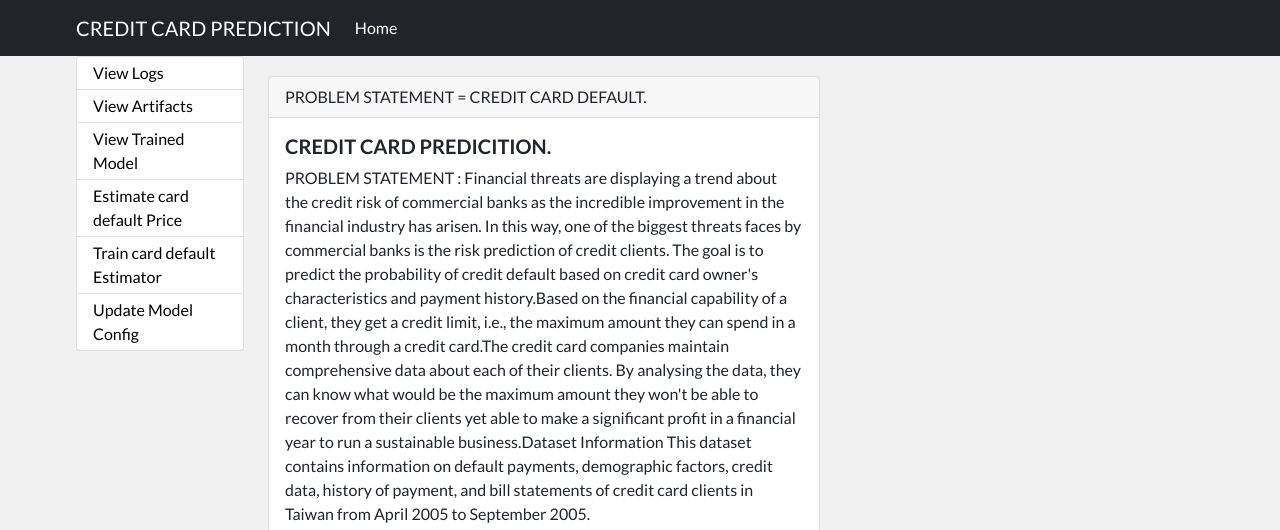
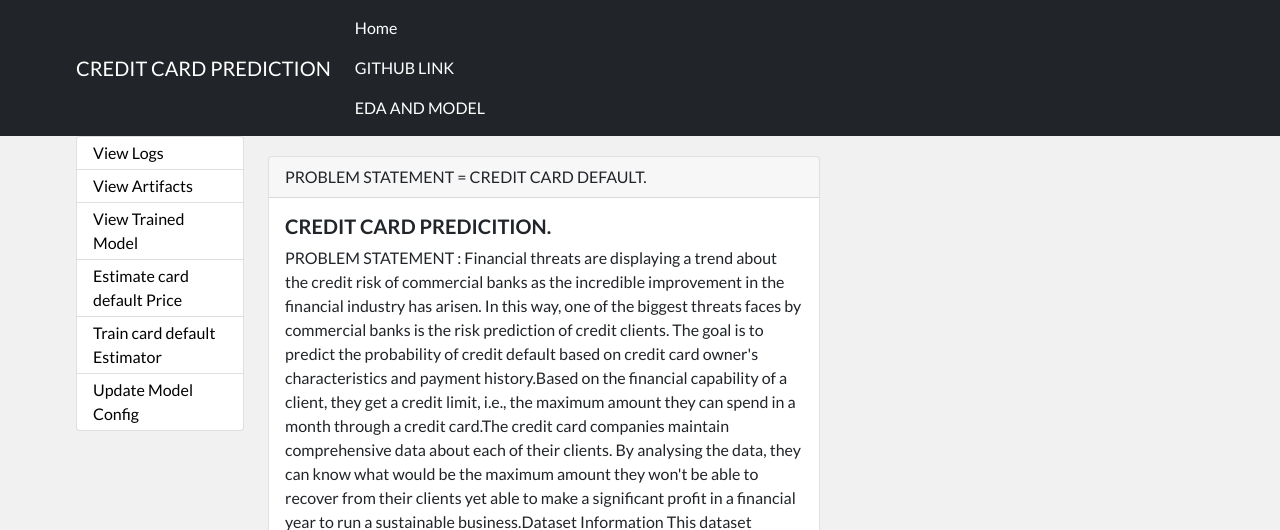
Before and after one commit to sadishpitchandi/-sadishpitchandi-Credit-Card-Default-Prediction, a Flask app: page / in a window 1280 px wide. Shown: the top 530 px of the page. Run offline with Flask 2, Linux system fonts and the light colour scheme; some libraries are stand-ins or nearby versions.

Commit message:
Update header.html

```diff
--- a/templates/header.html
+++ b/templates/header.html
@@ -62,7 +62,8 @@ table-layout: fixed;
                 <ul class="navbar-nav me-auto mb-2 mb-lg-0">
                     <li class="nav-item">
                         <a class="nav-link active" aria-current="page" href="/">Home</a>
-
+                        <a class="nav-link active" aria-current="page" href="https://github.com/sadishpitchandi/-sadishpitchandi-Credit-Card-Default-Prediction">GITHUB LINK</a>
+                        <a class="nav-link active" aria-current="page" href="https://github.com/sadishpitchandi/PYTHON-BASIC-PROGRAM/blob/main/Eda%2C%20models.ipynb">EDA AND MODEL </a>
                 </ul>
             </div>
         </div>
@@ -76,7 +77,7 @@ table-layout: fixed;
         <div class="col-md-2 col-sm-12 col-lg-2">
             <ul class=" list-group ">
                 <li class="list-group-item py-1  {% if 'log' in request.path %} active {% endif %}">
-                    <a  style=" text-decoration: none;color:black" href="/logs">View Logs</a>
+                    <a  style=" text-decoration: none;color:black" href="C:\sadish\project\machine learning\Credict card prediction\-sadishpitchandi-Credit-Card-Default-Prediction\Training_Logs">View Logs</a>
                 </li>
                 <li class="list-group-item py-1 {% if 'artifact' in request.path %} active {% endif %}">
                     <a style=" text-decoration: none;color:rgb(0, 0, 0)" href="/artifact">View Artifacts</a>
```
